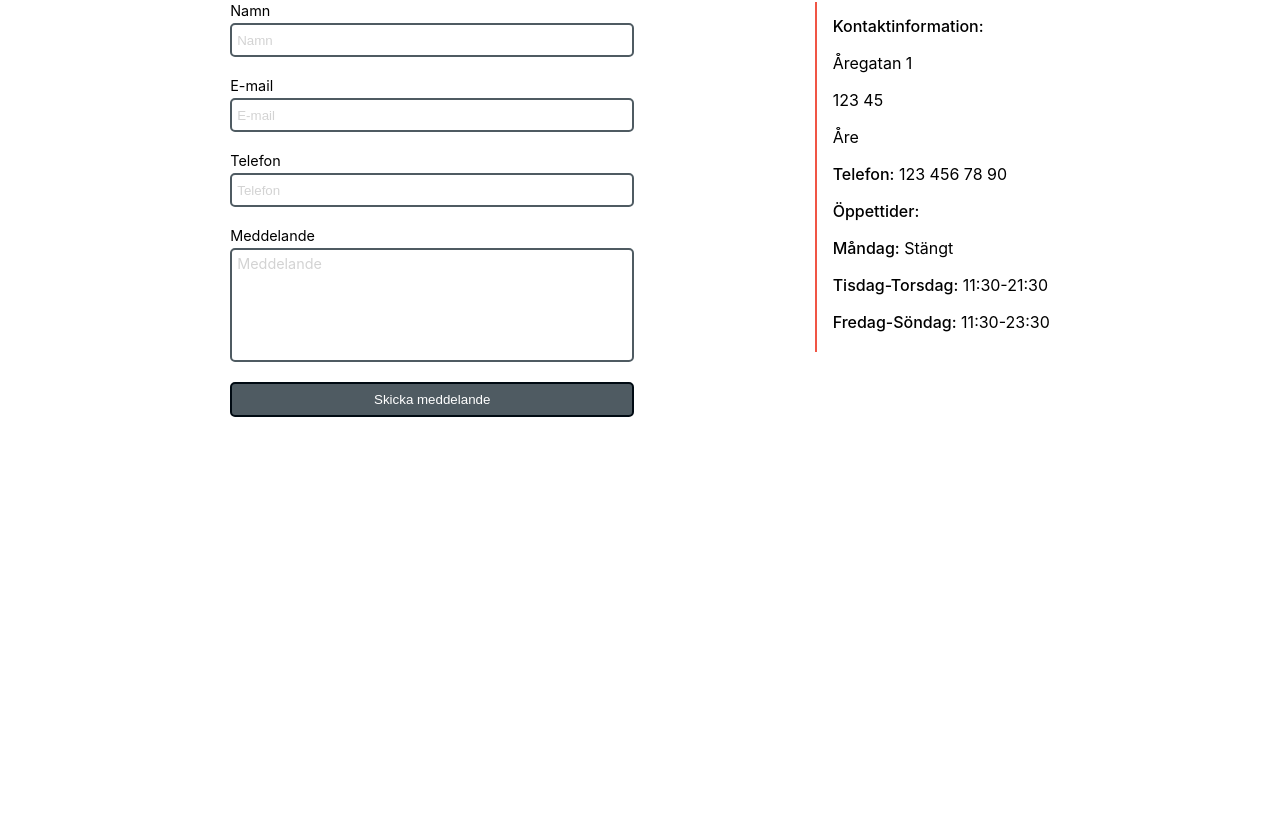
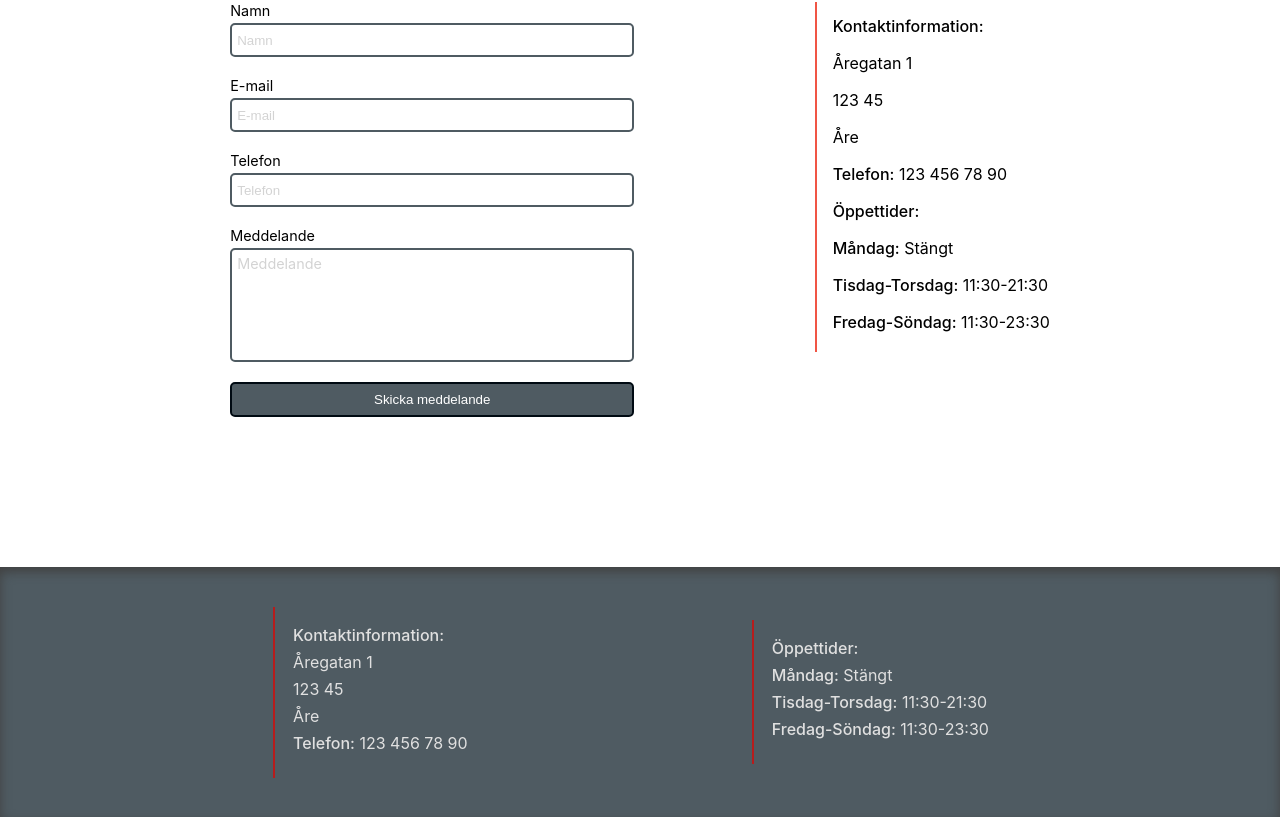
Before and after one commit to NikolaSalamurovic/Husman-Reactproject, a React (Create React App) app: page /Contact in a window 1280 px wide. Shown: the part 188-1005 px from the top of the page. Before the commit the page ends 800 px from the top, so only its background shows below. Built offline with nearby package versions, Linux system fonts and the light colour scheme.

Commit message:
added footer with content and style

```diff
--- a/src/components/Contact/style.css
+++ b/src/components/Contact/style.css
@@ -3,7 +3,7 @@
   display: -ms-flexbox;
   display: flex;
   max-width: 1000px;
-  margin: 70px auto 0;
+  margin: 70px auto 150px;
   -ms-flex-pack: distribute;
       justify-content: space-around;
 }
--- a/src/components/Contact/style.scss
+++ b/src/components/Contact/style.scss
@@ -1,7 +1,7 @@
 .container {
     display: flex;
     max-width: 1000px;
-    margin: 70px auto 0;
+    margin: 70px auto 150px;
     justify-content: space-around;
     .sentMessage {
         width: 400px;
--- a/src/components/Layout/Layout.tsx
+++ b/src/components/Layout/Layout.tsx
@@ -66,6 +66,23 @@ export function Layout() {
       <main>
         <Outlet></Outlet>
       </main>
+      <footer>
+        <div className="footerContainer">
+          <div className="footerContact">
+            <p className="bold">Kontaktinformation:</p>
+            <p>Åregatan 1</p>
+            <p>123 45</p>
+            <p>Åre</p>
+            <p><span className="bold">Telefon:</span> 123 456 78 90</p>
+          </div>
+          <div className="footerOpen">
+            <p><span className="bold">Öppettider:</span></p>
+            <p><span className="bold">Måndag:</span> Stängt</p>
+            <p><span className="bold">Tisdag-Torsdag:</span> 11:30-21:30</p>
+            <p><span className="bold">Fredag-Söndag:</span> 11:30-23:30</p>
+          </div>
+        </div>
+      </footer>
     </>
   );
 }
--- a/src/components/Layout/layout.css
+++ b/src/components/Layout/layout.css
@@ -66,6 +66,38 @@ header .faBars {
   display: none;
 }
 
+footer {
+  width: 100%;
+  height: 250px;
+  background-color: #4f5b62;
+  -webkit-box-shadow: inset 0px 5px 11px 0px #414141;
+          box-shadow: inset 0px 5px 11px 0px #414141;
+}
+
+footer .footerContainer {
+  display: -webkit-box;
+  display: -ms-flexbox;
+  display: flex;
+  -webkit-box-align: center;
+      -ms-flex-align: center;
+          align-items: center;
+  -ms-flex-pack: distribute;
+      justify-content: space-around;
+  max-width: 1000px;
+  margin: auto;
+  height: 100%;
+  overflow-x: hidden;
+}
+
+footer .footerContainer div {
+  border-left: 2px solid #b71c1c;
+  padding: 18px;
+}
+
+footer .footerContainer div p {
+  color: #e0e0e0;
+}
+
 @media screen and (max-width: 768px) {
   header {
     min-height: 80px;
--- a/src/components/Layout/layout.scss
+++ b/src/components/Layout/layout.scss
@@ -49,6 +49,29 @@ header {
   display: none;
 }
 
+footer {
+  width: 100%;
+  height: 250px;
+  background-color: #4f5b62;
+  box-shadow: inset 0px 5px 11px 0px #414141;
+  .footerContainer {
+    display: flex;
+    align-items: center;
+    justify-content: space-around;
+    max-width: 1000px;
+    margin: auto;
+    height: 100%;
+    overflow-x: hidden;
+    div {
+      border-left: 2px solid #b71c1c;
+      padding: 18px;
+      p {
+        color: rgb(224, 224, 224);
+      }
+    }
+  }
+}
+
 
 @media screen and (max-width: 768px) {
   header {
```
Also changed, not shown: 2 other files (tests, documents, lock files or other folders).
